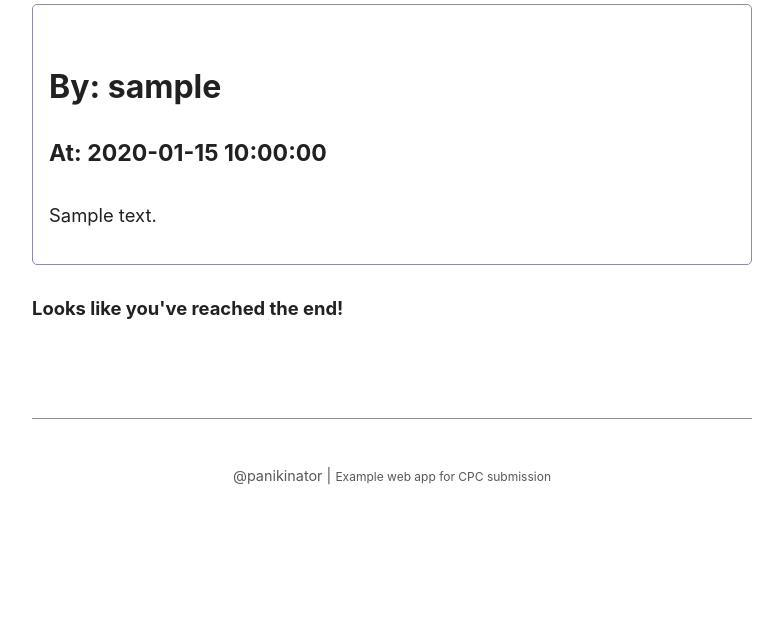
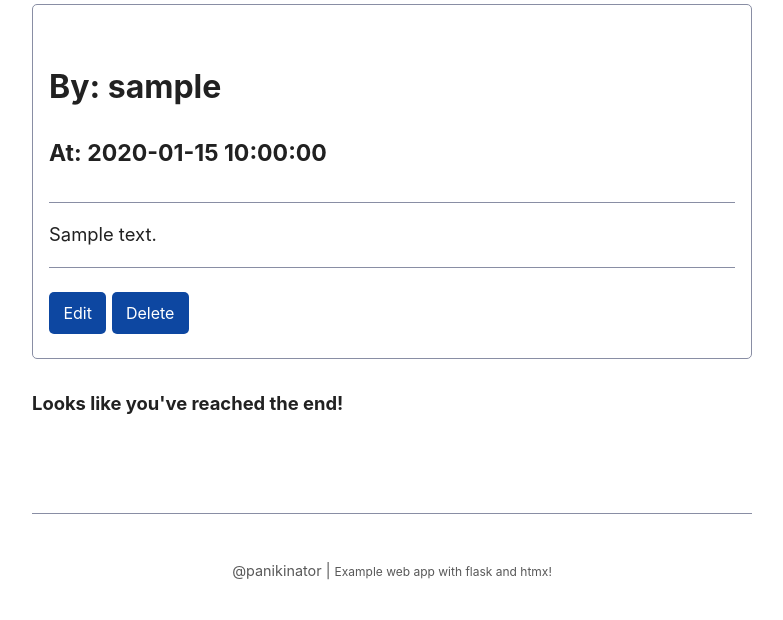
Before and after one commit to panikinator/flask-minimal-microblogging, a Flask app: page / in a window 1280 px wide. Shown: the part 239-859 px from the top of the page, without its empty margins (248-1031 px from the left). Before the commit the page ends 724 px from the top, so only its background shows below. Run offline with Flask 3, Linux system fonts and the light colour scheme; the visitor is signed in with stand-in values (Sample User, id 1); tables that the repository leaves empty hold one stand-in row (values such as "Sample post").

Commit message:
add more htmx spice

```diff
--- a/main.py
+++ b/main.py
@@ -1,6 +1,6 @@
 import os
 
-from flask import Flask, flash, g, redirect, render_template, request, session
+from flask import Flask, flash, g, redirect, render_template, request, session, abort
 from werkzeug.security import generate_password_hash, check_password_hash
 from helpers import execute_db, init_db, login_required, query_db
 
@@ -23,7 +23,7 @@ def close_connection(exception):
 @login_required
 def index_route():
     recent_posts = query_db(
-        "SELECT users.username, posts.content, posts.time_posted FROM posts INNER JOIN users ON posts.user_id = users.id ORDER BY time_posted DESC LIMIT 10"
+        "SELECT users.username, posts.content, posts.time_posted, posts.id FROM posts INNER JOIN users ON posts.user_id = users.id ORDER BY time_posted DESC LIMIT 10"
     )
     return render_template("index.html", posts=recent_posts)
 
@@ -118,6 +118,40 @@ def new_post_route():
     flash("Posted!")
     return redirect("/")
 
+@app.route("/posts/<post_id>/edit", methods=["GET", "PUT"])
+@login_required
+def edit_post_route(post_id: int):
+    user_id = session.get("id")
+    if request.method == "GET":
+        post = query_db("select * from posts where id = ? AND user_id = ?", (post_id, user_id))
+        if post:
+            post = post[0]
+        else:
+            abort(404)
+        return render_template("partial/edit_post.html", post=post)
+    if request.method == "PUT":
+        content = request.form.get("content", "")
+        if not content:
+            flash("Too short!")
+            return redirect("/")
+        if len(content) > 1000:
+            flash("Max 1000 characters allowed")
+            return redirect("/")
+        execute_db("UPDATE posts SET content = ? WHERE id = ? AND user_id = ?",
+                (content, post_id, user_id))
+
+        post = query_db("SELECT users.username, posts.content, posts.time_posted FROM posts INNER JOIN users ON posts.user_id = users.id WHERE posts.id = ?", (post_id, ))[0]
+
+        return render_template("partial/updated_post.html", post=post)
+
+@app.route("/posts/<post_id>/delete", methods=["DELETE"])
+@login_required
+def delete_post_route(post_id: int):
+    user_id = session.get("id")
+    execute_db("DELETE from posts where id = ? AND user_id = ?", (post_id, user_id))
+    return ""
+
+
 
 if not os.path.exists(app.config["DATABASE_PATH"]):
     with app.app_context():
--- a/requirements.txt
+++ b/requirements.txt
@@ -0,0 +1 @@
+flask
--- a/schema.sql
+++ b/schema.sql
@@ -3,6 +3,7 @@ CREATE TABLE IF NOT EXISTS users(
   username TEXT NOT NULL,
   password TEXT NOT NULL
 );
+
 
 CREATE TABLE IF NOT EXISTS posts (
   id INTEGER PRIMARY KEY AUTOINCREMENT,
--- a/templates/index.html
+++ b/templates/index.html
@@ -11,10 +11,20 @@
 {% endblock header %} {% block main %}
 <h1>Recent Posts</h1>
 {% for post in posts %}
-<article>
+<article hx-confirm="are you sure?" hx-target="this" hx-swap="outerHTML swap:1s" >
   <h3>By: {{ post.username }}</h3>
   <h4>At: {{ post.time_posted }}</h4>
+  <hr>
   <p>{{ post.content }}</p>
+  {% if session["username"] == post.username  %}
+  <hr>
+  <button hx-get="/posts/{{ post.id }}/edit">
+    Edit
+  </button>
+  <button hx-delete="/posts/{{ post.id }}/delete">
+    Delete
+  </button>
+  {% endif %}
 </article>
 {% endfor %}
 <div
--- a/templates/layout.html
+++ b/templates/layout.html
@@ -15,6 +15,13 @@
     <!-- <script src="{{ url_for('static', filename='alpine.min.js') }}"></script> -->
     <script src="{{ url_for('static', filename='htmx.min.js') }}"></script>
     {% block head %}{% endblock %}
+
+    <style>
+      article.htmx-swapping {
+  opacity: 0;
+  transition: opacity 1s ease-out;
+}
+    </style>
   </head>
 
   <body>
@@ -42,7 +49,7 @@
       {% block footer %}{% endblock %}
       <p>
         @panikinator |
-        <small>Example web app for CPC submission</small>
+        <small>Example web app with flask and htmx!</small>
       </p>
     </footer>
   </body>
--- a/templates/partial/load_more.html
+++ b/templates/partial/load_more.html
@@ -2,7 +2,17 @@
 <article>
   <h3>By: {{ post.username }}</h3>
   <h4>At: {{ post.time_posted }}</h4>
+  <hr>
   <p>{{ post.content }}</p>
+  {% if session["username"] == post.username  %}
+  <hr>
+  <button hx-get="/posts/{{ post.id }}/edit">
+    Edit
+  </button>
+  <button hx-delete="/posts/{{ post.id }}/delete">
+    Delete
+  </button>
+  {% endif %}
 </article>
 {% endfor %} {% if reached_end %}
 <h5>Looks like you've reached the end!</h5>
```
Also changed, not shown: pyproject.toml (deleted, +0 -16 lines), templates/partial/edit_post.html (added, +10 -0 lines), templates/partial/updated_post.html (added, +13 -0 lines), 2 other files.
